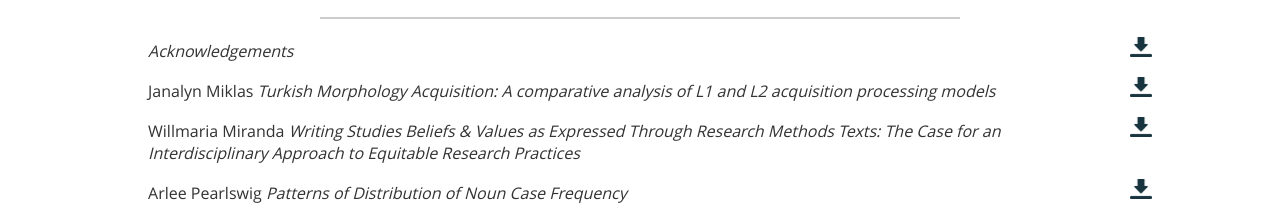
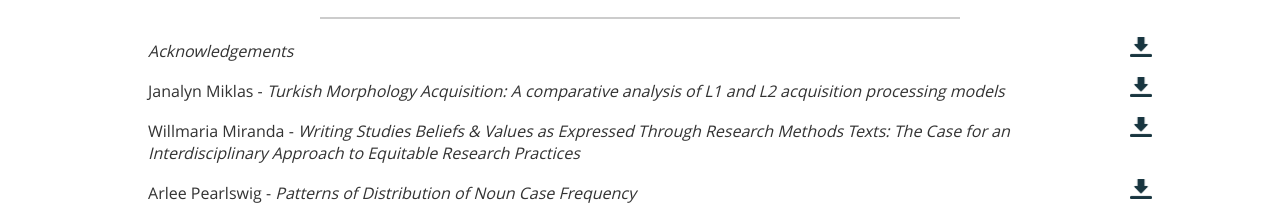
Before and after one commit to bhunt6/WPILL, a plain HTML site: page current.html in a window 1280 px wide. Shown: the part 575-791 px from the top of the page. Drawn offline with nearby package versions, Linux system fonts and the light colour scheme.

Commit message:
change to "author - paper" format

```diff
--- a/current.html
+++ b/current.html
@@ -62,7 +62,7 @@
 
         current.article.forEach(element => {
             htmlString += `<li class="list_item">
-                                <p>${element.author} <i>${element.title}</i></p>
+                                <p>${element.author} - <i>${element.title}</i></p>
                                 <a href="${element.file}"><img class="small_download" src="images/download_icon_dark.png" /></a>
                             </li>`
         });
```
